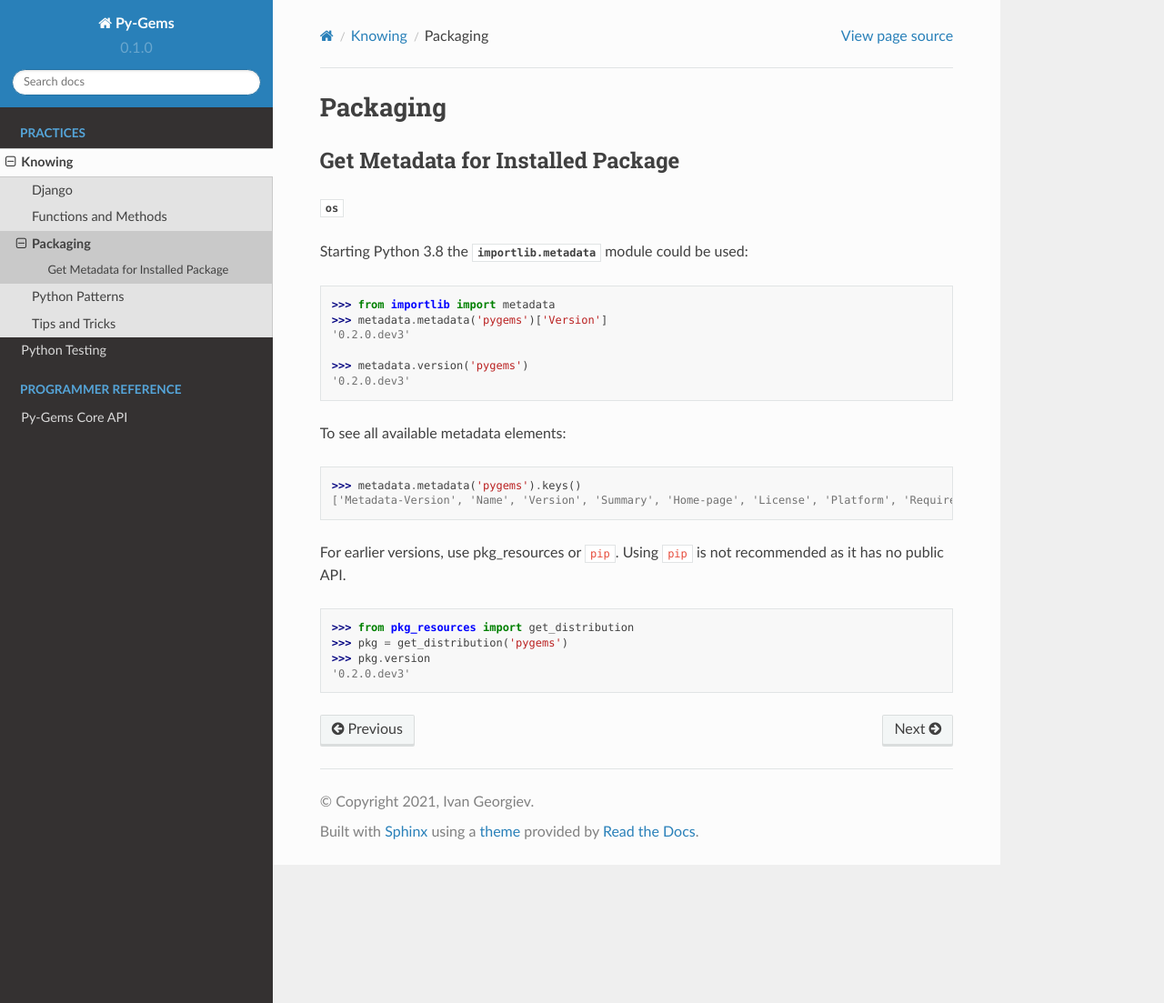
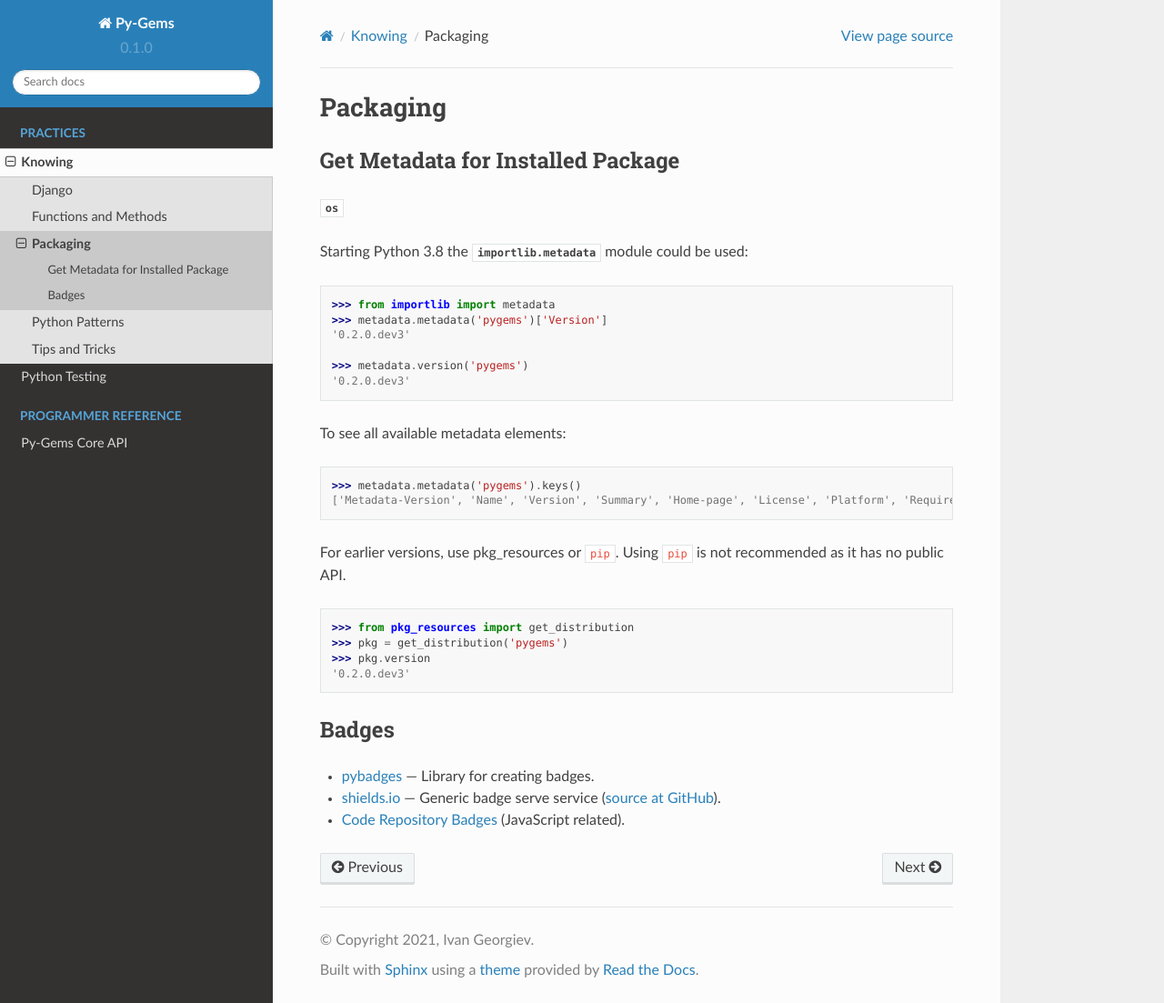
Before and after one commit to ivangeorgiev/py-gems, a Sphinx documentation site: the page built from docs/knowing/packaging.rst, in a window 1280 px wide and 1103 px high. Shown: the whole window at 91% size. Built offline with Sphinx 7.4.7 and the Read the Docs theme 2.0.0, drawn with Linux system fonts in a browser that asks for light colours.

Commit message:
badges section in packaging

```diff
--- a/docs/knowing/packaging.rst
+++ b/docs/knowing/packaging.rst
@@ -9,7 +9,7 @@ Get Metadata for Installed Package
 
 Starting Python 3.8 the :py:mod:`importlib.metadata` module could be used:
 
-.. code-block:: python
+.. code-block:: pycon
 
     >>> from importlib import metadata
     >>> metadata.metadata('pygems')['Version']
@@ -34,3 +34,11 @@ it has no public API.
     >>> pkg = get_distribution('pygems')
     >>> pkg.version
     '0.2.0.dev3'
+
+
+Badges
+------
+
+- `pybadges <https://github.com/google/pybadges>`_ --- Library for creating badges.
+- `shields.io <https://shields.io/>`_ --- Generic badge serve service (`source at GitHub <https://github.com/badges/shields>`_).
+- `Code Repository Badges <https://github.com/dwyl/repo-badges>`_ (JavaScript related).
--- a/setup.cfg
+++ b/setup.cfg
@@ -16,6 +16,10 @@ classifiers =
     Programming Language :: Python :: 3.8
     Programming Language :: Python :: 3.9
     Programming Language :: Python :: 3.10
+project_urls =
+    Documentation = https://py-gems.readthedocs.io/en/latest/index.html
+    Source = https://github.com/ivangeorgiev/py-gems
+    Tracker = https://github.com/ivangeorgiev/py-gems/issues
 
 [options]
 package_dir =
```
Also changed, not shown: docs/knowing/tips-and-tricks.rst (+4 -5 lines).
